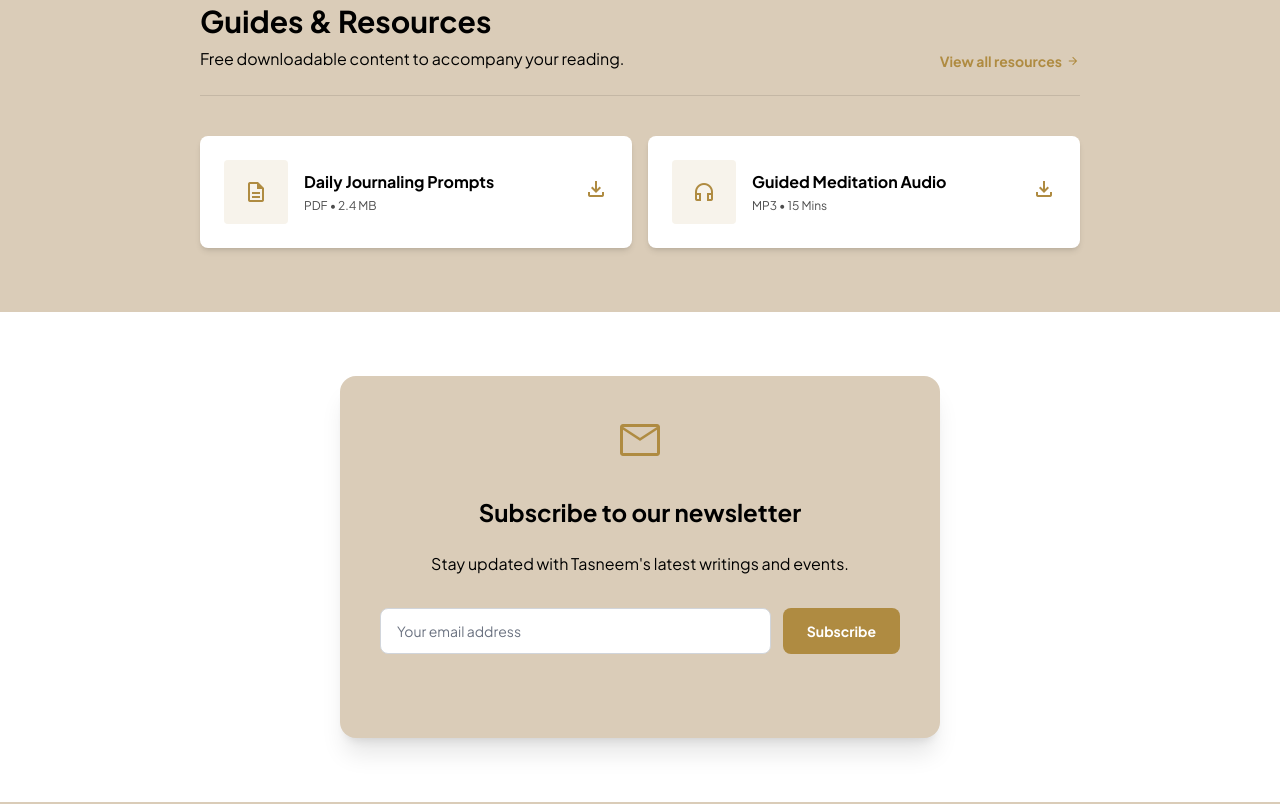
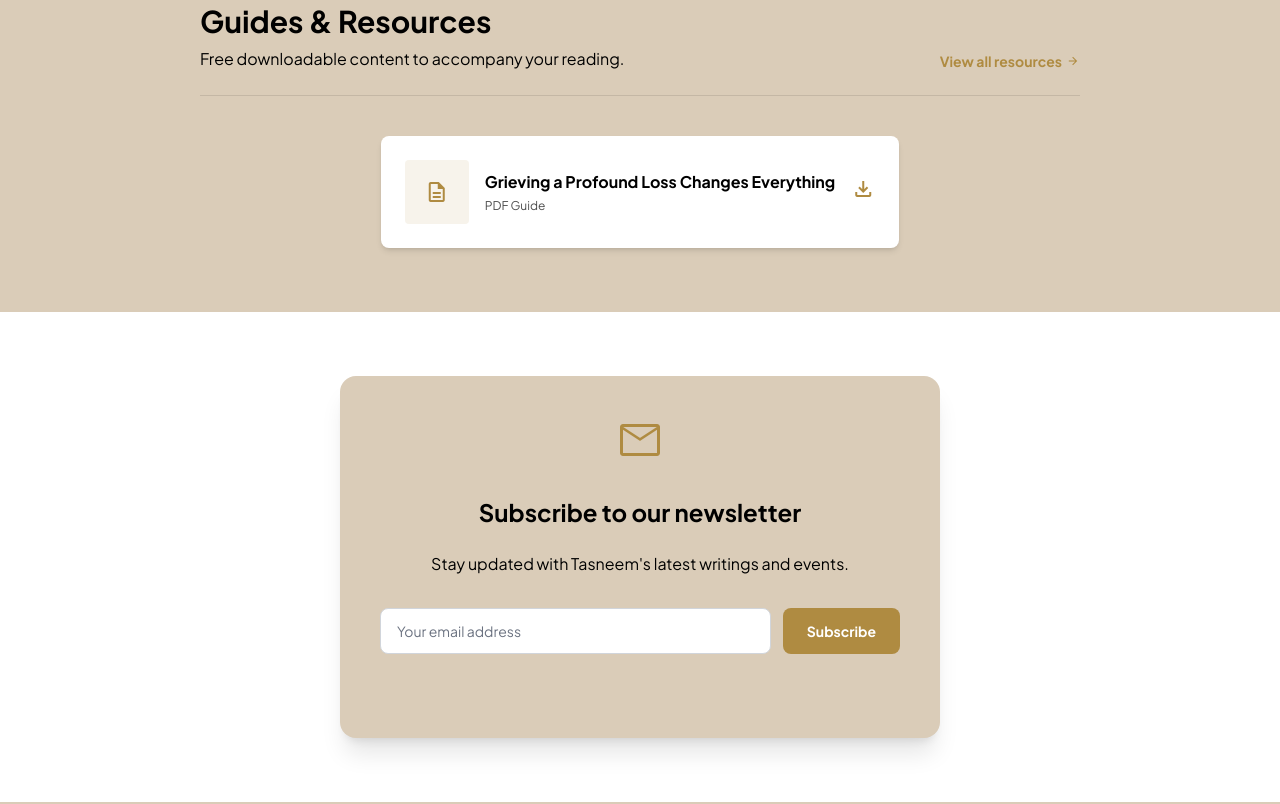
Before and after one commit to areej-alt/braving-grief, a website: page index.html in a window 1280 px wide. Shown: the part 2036-2840 px from the top of the page. Drawn offline with nearby package versions, Linux system fonts and the light colour scheme.

Commit message:
Update guides section: center button, set 50% width, link to new PDF guide

```diff
--- a/index.html
+++ b/index.html
@@ -359,23 +359,24 @@
                                 aria-hidden="true">arrow_forward</span>
                         </a>
                     </div>
-                    <div class="grid grid-cols-1 sm:grid-cols-2 gap-4">
-                        <a class="flex items-center gap-4 p-6 rounded-lg bg-white shadow-md hover:shadow-xl transition-shadow hover:scale-105 transition-transform"
-                            href="./downloads/daily-journaling-prompts.pdf" download
+                    <div class="flex justify-center w-full">
+                        <a class="flex items-center gap-4 p-6 rounded-lg bg-white shadow-md hover:shadow-xl transition-shadow hover:scale-105 transition-transform w-1/2"
+                            href="./data/guides/Grieving a Profound Loss Changes Everything.pdf" target="_blank"
                             aria-label="Download daily journaling prompts for grief healing PDF">
                             <div class="h-16 w-16 bg-primary/10 rounded flex items-center justify-center shrink-0">
                                 <span class="material-symbols-outlined text-primary"
                                     aria-hidden="true">description</span>
                             </div>
                             <div>
-                                <h4 class="text-black font-bold">Daily Journaling Prompts</h4>
-                                <p class="text-xs text-black/70 mt-1">PDF • 2.4 MB</p>
+                                <h4 class="text-black font-bold">Grieving a Profound Loss Changes Everything</h4>
+                                <p class="text-xs text-black/70 mt-1">PDF Guide</p>
                             </div>
                             <div class="ml-auto">
                                 <span class="material-symbols-outlined text-primary" aria-hidden="true">download</span>
                             </div>
                         </a>
-                        <a class="flex items-center gap-4 p-6 rounded-lg bg-white shadow-md hover:shadow-xl transition-shadow hover:scale-105 transition-transform"
+                    </div>
+                        <!-- <a class="flex items-center gap-4 p-6 rounded-lg bg-white shadow-md hover:shadow-xl transition-shadow hover:scale-105 transition-transform"
                             href="./downloads/guided-meditation.mp3" download
                             aria-label="Download guided meditation audio for grief healing">
                             <div class="h-16 w-16 bg-primary/10 rounded flex items-center justify-center shrink-0">
@@ -389,7 +390,7 @@
                             <div class="ml-auto">
                                 <span class="material-symbols-outlined text-primary" aria-hidden="true">download</span>
                             </div>
-                        </a>
+                        </a> -->
                     </div>
                 </div>
             </section>
```
Also changed, not shown: 1 other file.
